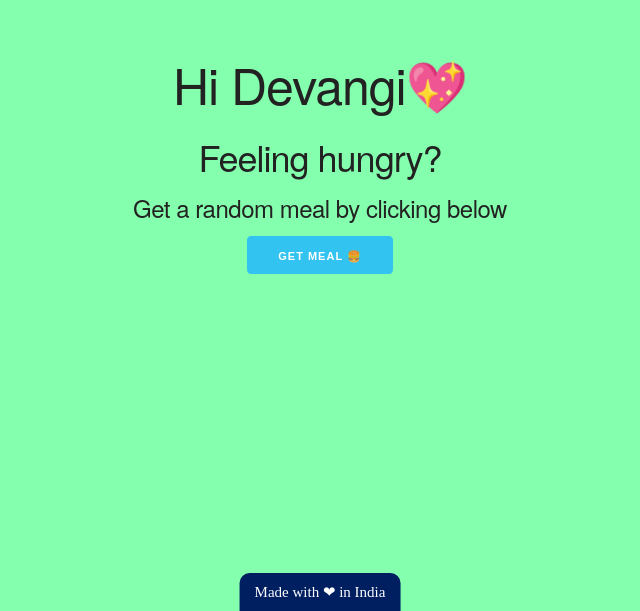
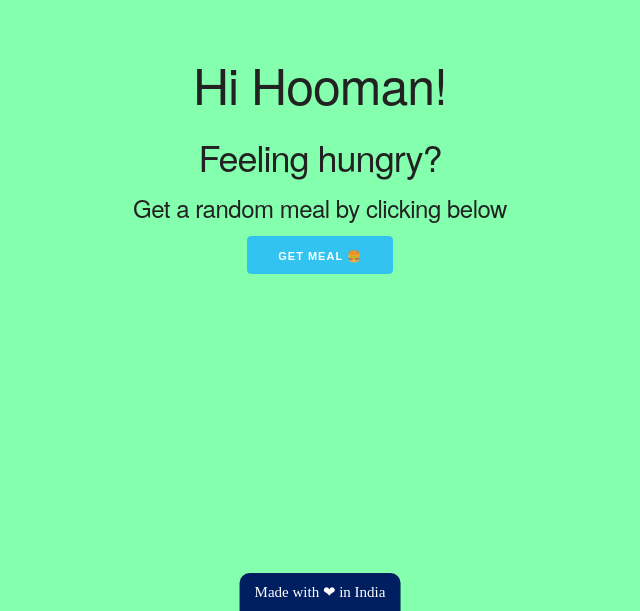
Before and after one commit to arpitkapoor97/random-meal-generator, a plain HTML site: page index.html in a window 1280 px wide. Shown: the part 189-800 px from the top of the page, without its empty margins (320-960 px from the left). Drawn offline with nearby package versions, Linux system fonts and the light colour scheme; a web font is replaced by a local one.

Commit message:
Update index.html

```diff
--- a/index.html
+++ b/index.html
@@ -11,7 +11,7 @@
     <div class="container">
         <div class="row text-center">
             <div id="header">
-                <h1>Hi Devangi💖 </h1>
+                <h1>Hi Hooman! </h1>
             <h3>
                 Feeling hungry?
             </h3>
```
